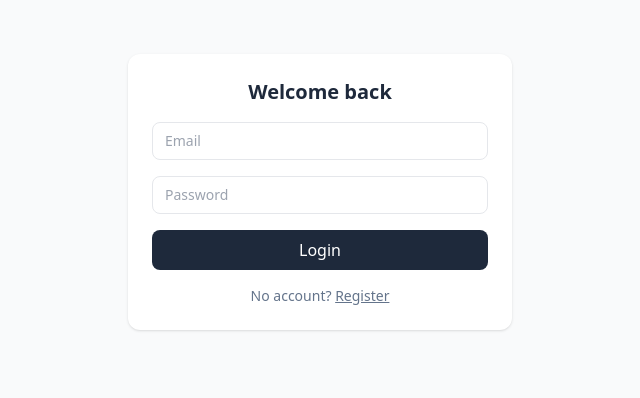
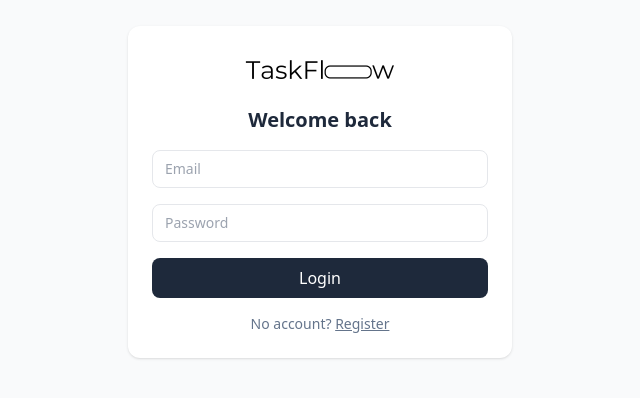
Before and after one commit to vachaspatiannaldas/taskflow, a React (Vite) app in the folder client/: page /login in a window 1280 px wide. Shown: the part 208-606 px from the top of the page, without its empty margins (320-960 px from the left). Built offline with nearby package versions, Linux system fonts and the light colour scheme; no server answers.

Commit message:
Added logo

```diff
--- a/client/src/components/Dashboard.jsx
+++ b/client/src/components/Dashboard.jsx
@@ -122,8 +122,8 @@ const Dashboard = () => {
   const sensors = useSensors(
     useSensor(PointerSensor, {
       activationConstraint: {
-        delay: 250,
-        tolerance: 5,
+        delay: 300,
+        tolerance: 8,
       },
     })
   );
--- a/client/src/components/Login.jsx
+++ b/client/src/components/Login.jsx
@@ -22,6 +22,15 @@ const Login = () => {
   return (
     <div className="min-h-screen flex items-center justify-center px-4">
       <div className="w-full max-w-sm bg-white rounded-xl shadow p-6">
+
+        <div className="flex justify-center mb-4">
+          <img
+            src="/logo-dark.png"
+            alt="TaskFlow logo"
+            className="h-10 object-contain"
+          />
+        </div>
+
         <h2 className="text-xl font-semibold text-center mb-4">
           Welcome back
         </h2>
--- a/client/src/components/Navbar.jsx
+++ b/client/src/components/Navbar.jsx
@@ -17,10 +17,11 @@ const Navbar = ({ user }) => {
       <div className="max-w-5xl mx-auto px-4 h-14 flex items-center justify-between">
 
         <div className="flex items-center gap-2">
-          <span className="text-xl">✅</span>
-          <h1 className="font-semibold text-lg text-slate-800 dark:text-slate-100">
-            TaskFlow
-          </h1>
+          <img
+            src={dark ? '/logo-dark.png' : '/logo-light.png'}
+            alt="TaskFlow Logo"
+            className="h-6 w-auto"
+          />
         </div>
 
         <div className="hidden sm:flex items-center gap-4">
--- a/client/src/components/Register.jsx
+++ b/client/src/components/Register.jsx
@@ -35,6 +35,15 @@ const Register = () => {
   return (
     <div className="min-h-screen flex items-center justify-center px-4">
       <div className="w-full max-w-sm bg-white rounded-xl shadow p-6">
+
+        <div className="flex justify-center mb-4">
+          <img
+            src="/logo-dark.png"
+            alt="TaskFlow logo"
+            className="h-10 object-contain"
+          />
+        </div>
+
         <h2 className="text-xl font-semibold text-center mb-4">
           Create account
         </h2>
```
Also changed, not shown: client/public/logo-dark.png (added), client/public/logo-light.png (added).
